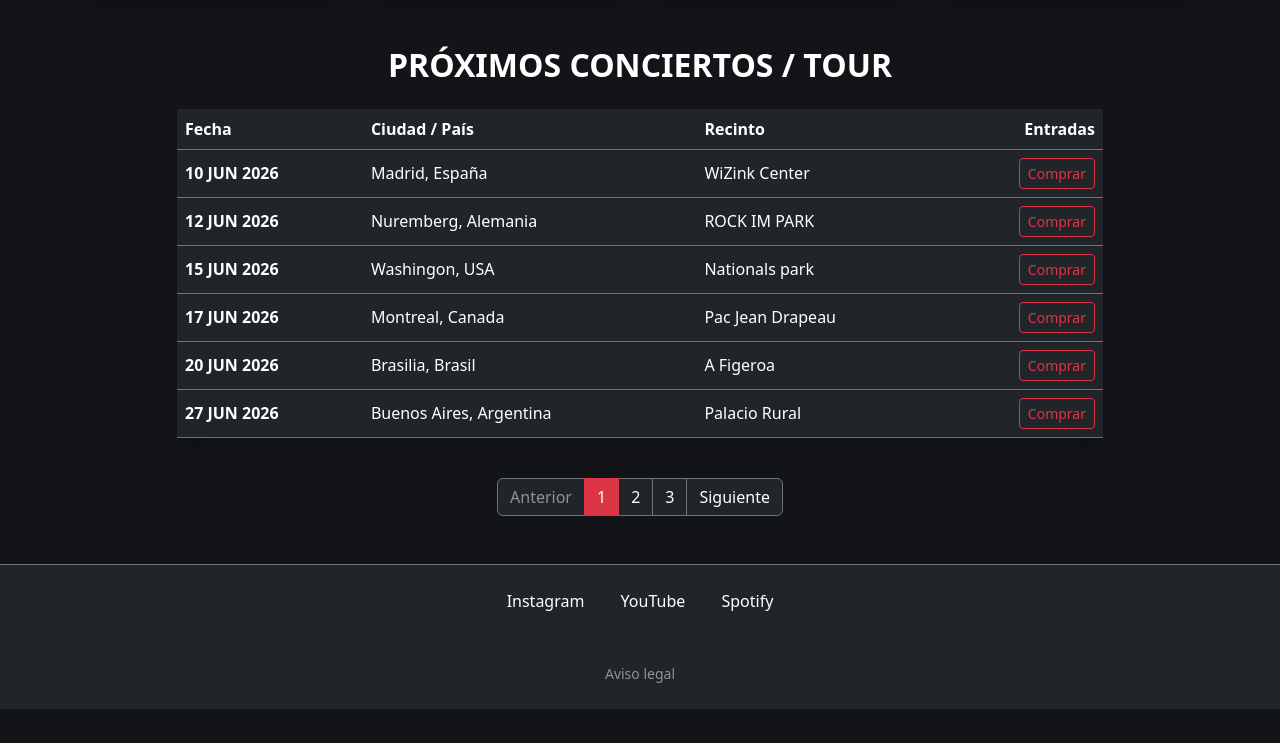
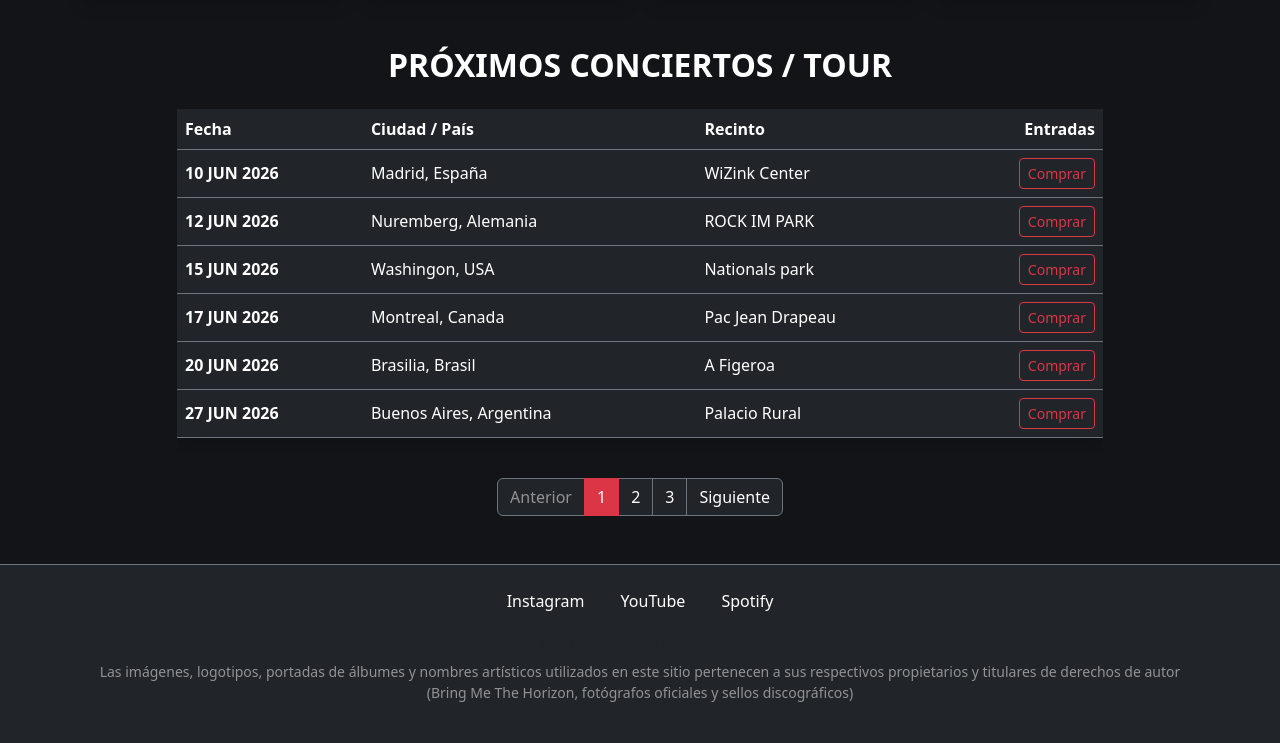
Before and after one commit to illanlr16/grupoMusica, a website built with Vite: page index.html in a window 1280 px wide. Shown: the part 1995-2738 px from the top of the page. Before the commit the page ends 2704 px from the top, so only its background shows below. Built offline with nearby package versions, Linux system fonts and the light colour scheme.

Commit message:
Elsa commit: Retoques footer

```diff
--- a/index.html
+++ b/index.html
@@ -422,19 +422,16 @@
     <footer class="bg-dark text-white py-4 mt-5 border-top border-secondary">
       <div class="container text-center">
 
-        <!-- Redes sociales -->
         <div class="mb-3">
           <a href="https://www.instagram.com/bringmethehorizon/" target="_blank" rel="noopener" class="text-white mx-3 text-decoration-none">Instagram</a>
           <a href="https://www.youtube.com/channel/UCAayZDDj3uom0QpSJiwLoUw" target="_blank" rel="noopener" class="text-white mx-3 text-decoration-none">YouTube</a>
           <a href="https://open.spotify.com/intl-es/artist/1Ffb6ejR6Fe5IamqA5oRUF" target="_blank" rel="noopener" class="text-white mx-3 text-decoration-none">Spotify</a>
         </div>
 
-        <!-- Año y Nombre del grupo -->
         <p class="text-muted mb-2">&copy; 2026 Bring Me The Horizon. Todos los derechos reservados.</p>
 
-        <!-- Enlace de Aviso legal -->
         <p class="mb-0">
-          <a href="#" class="text-white-50 small text-decoration-none">Aviso legal</a>
+          <p class="text-white-50 small text-decoration-none">Las imágenes, logotipos, portadas de álbumes y nombres artísticos utilizados en este sitio pertenecen a sus respectivos propietarios y titulares de derechos de autor (Bring Me The Horizon, fotógrafos oficiales y sellos discográficos)</p>
         </p>
 
       </div>
```
